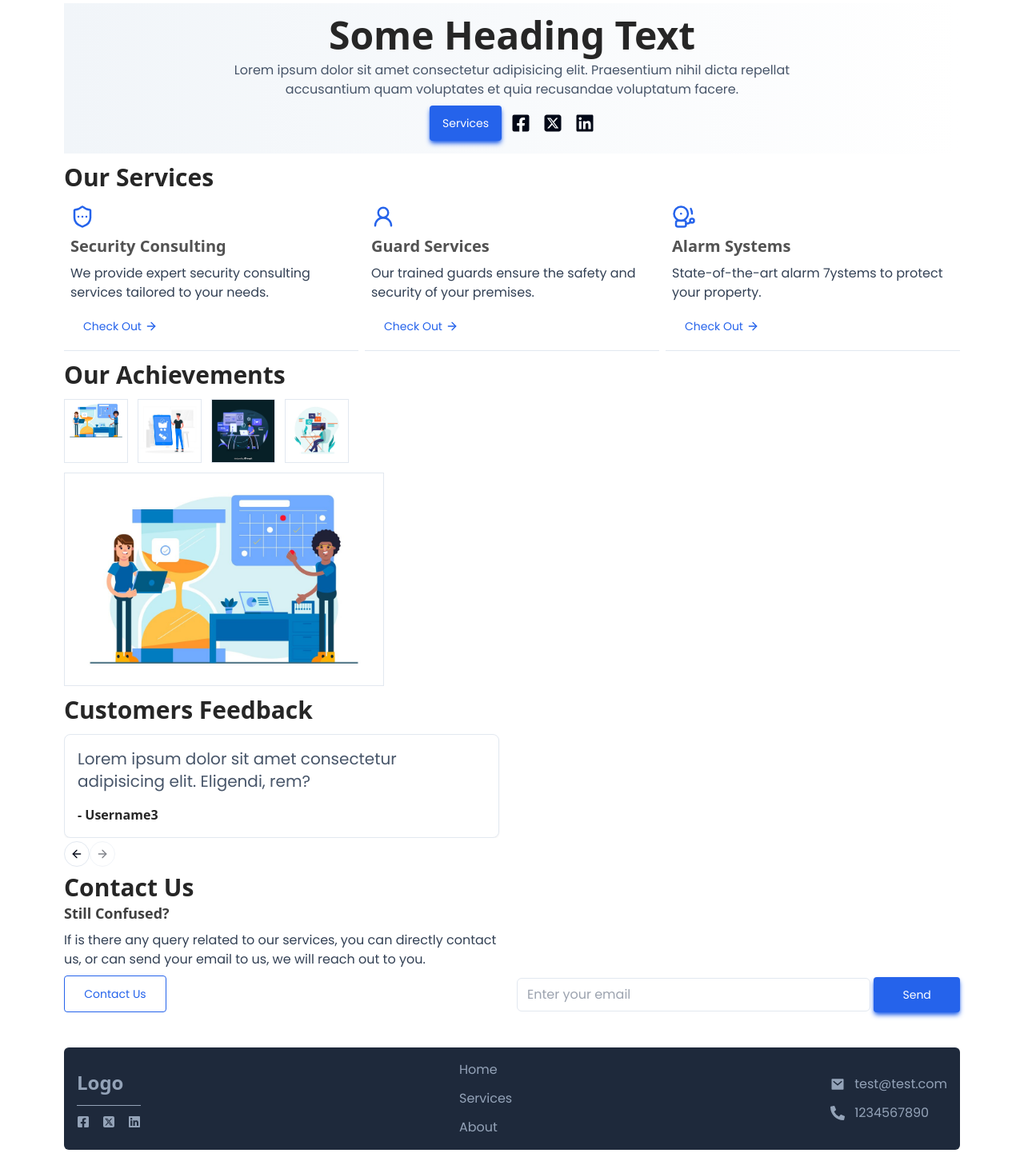
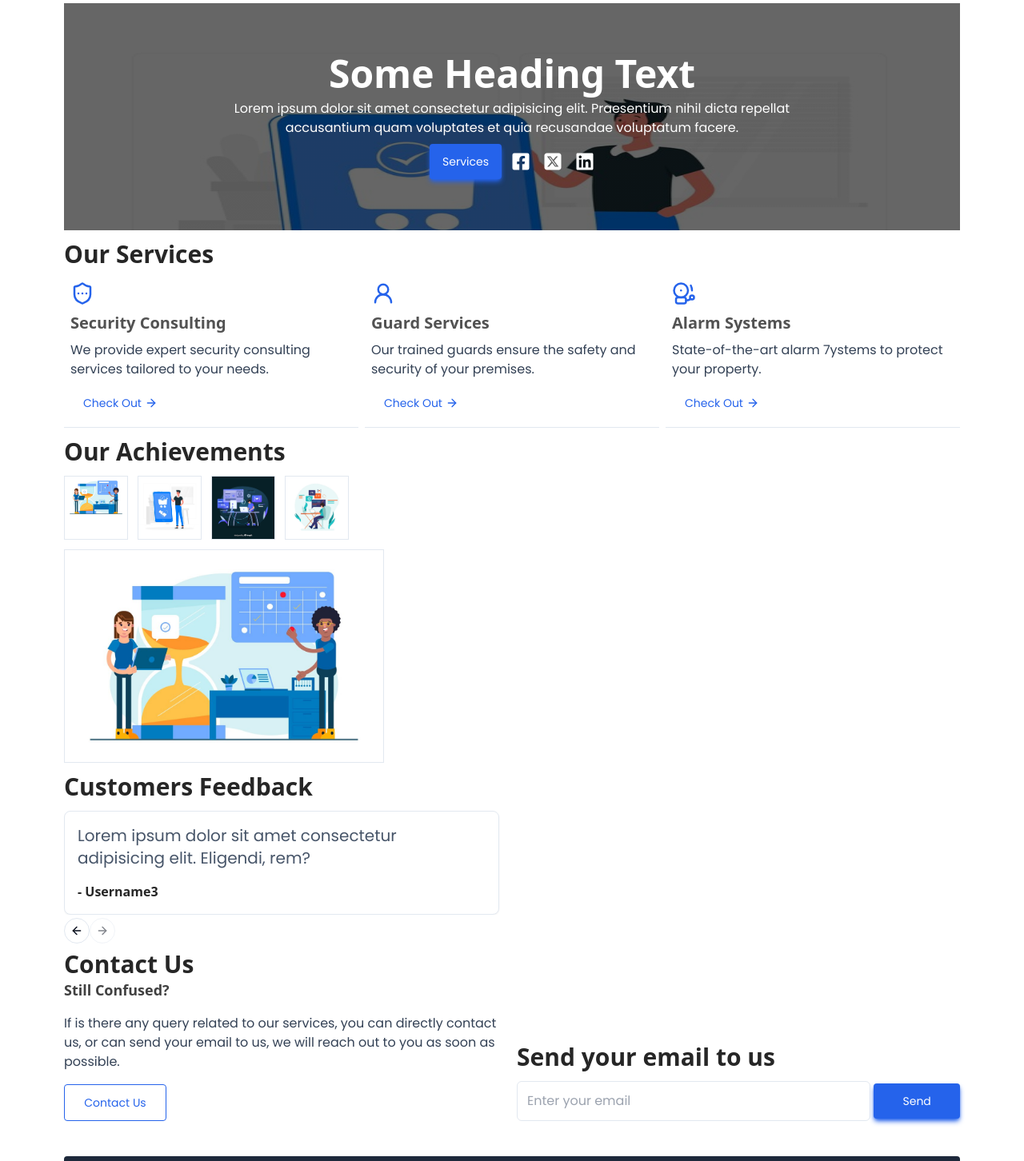
Before and after one commit to Its-Samir/security-service-site, a Next.js app: page / in a window 1280 px wide. Shown: the part 60-1512 px from the top of the page at 80% size. Built offline with nearby package versions, Linux system fonts and the light colour scheme.

Commit message:
a little changes into some components

```diff
--- a/app/page.tsx
+++ b/app/page.tsx
@@ -17,7 +17,7 @@ export default function Home() {
 			<CallToAction />
 			<Footer />
 			<div className="pb-2 text-center text-sm">
-				<span>Copyright 2024</span>
+				<span>&#169; Copyright Logo</span>
 			</div>
 		</main>
 	);
--- a/components/Achievements.tsx
+++ b/components/Achievements.tsx
@@ -76,7 +76,7 @@ export default function Achievements() {
 					/>
 				</div>
 			</div>
-			<div className="w-[25rem] border">
+			<div className="w-auto md:w-[25rem] border">
 				<Image
 					src={currentImg}
 					alt="img"
--- a/components/CallToAction.tsx
+++ b/components/CallToAction.tsx
@@ -6,26 +6,29 @@ export default function CallToAction() {
 		<section className="py-8">
 			<HeadingSecondary>Contact Us</HeadingSecondary>
 			<div className="md:flex md:flex-row flex-col md:items-end space-y-3 gap-3">
-				<div className="flex flex-col space-y-2 flex-1">
+				<div className="flex flex-col space-y-4 flex-1">
 					<h1 className="text-neutral-700 text-lg font-bold font-sans">
 						Still Confused?
 					</h1>
 					<p className="text-slate-700 text-sm md:text-base">
 						If is there any query related to our services, you can
 						directly contact us, or can send your email to us, we will
-						reach out to you.
+						reach out to you as soon as possible.
 					</p>
 					<Button className="w-[8rem] text-blue-600 bg-transparent border-blue-600 border shadow-none">
 						Contact Us
 					</Button>
 				</div>
-				<div className="flex items-center gap-1 flex-1">
-					<input
-						type="text"
-						placeholder="Enter your email"
-						className="py-2 px-3 rounded-md border w-full focus:outline-none"
-					/>
-					<Button className="w-auto sm:w-[8rem]">Send</Button>
+				<div className="flex flex-col space-y-3 flex-1">
+					<HeadingSecondary>Send your email to us</HeadingSecondary>
+					<div className="flex items-center gap-1">
+						<input
+							type="text"
+							placeholder="Enter your email"
+							className="text-slate-500 py-2 md:py-3 px-3 rounded-md border w-full focus:outline-none"
+						/>
+						<Button className="w-[7rem] sm:w-[8rem]">Send</Button>
+					</div>
 				</div>
 			</div>
 		</section>
--- a/components/Footer.tsx
+++ b/components/Footer.tsx
@@ -1,17 +1,19 @@
 import { FaFacebookSquare, FaLinkedin, FaPhoneAlt } from "react-icons/fa";
-import { FaSquareXTwitter } from "react-icons/fa6";
+import {
+	FaLocationDot,
+	FaMapLocation,
+	FaSquareXTwitter,
+} from "react-icons/fa6";
 import { RiMailFill } from "react-icons/ri";
 
 export default function Footer() {
 	return (
-		<footer className="flex-col sm:flex-row sm:flex justify-between sm:space-y-0 space-y-4 sm:items-center bg-slate-800 text-slate-400 p-4 hover:text-white rounded-md">
+		<footer className="flex-col sm:flex-row sm:flex justify-between sm:space-y-0 space-y-4 sm:items-end bg-slate-800 text-slate-400 p-4 hover:text-white rounded-sm">
 			<div className="flex flex-col gap-3">
 				<h1 className="text-xl md:text-2xl font-sans font-bold">Logo</h1>
 				<hr className="border-slate-400" />
-				<div className="flex items-center gap-4">
-					<FaFacebookSquare />
-					<FaSquareXTwitter />
-					<FaLinkedin />
+				<div className="flex items-center gap-2">
+					<FaLocationDot /> <span>123, Area One, City, Country</span>
 				</div>
 			</div>
 			<ul className="flex flex-col gap-3 mt-0">
@@ -33,6 +35,11 @@ export default function Footer() {
 					<FaPhoneAlt size={18} /> 1234567890
 				</a>
 			</div>
+			<div className="flex items-center gap-4">
+				<FaFacebookSquare />
+				<FaSquareXTwitter />
+				<FaLinkedin />
+			</div>
 		</footer>
 	);
 }
--- a/components/Header.tsx
+++ b/components/Header.tsx
@@ -4,11 +4,19 @@ import { FaFacebookSquare, FaLinkedin } from "react-icons/fa";
 
 export default function Header() {
 	return (
-		<section className="flex flex-col items-center justify-center space-y-2 p-4 bg-gradient-to-r from-slate-100 to-transparent">
-			<h1 className="text-3xl md:text-5xl text-neutral-800 font-sans font-bold text-center">
+		<section
+			style={{
+				background:
+					"linear-gradient(45deg, rgba(0,0,0,0.6), rgba(0,0,0,0.6)), url('/image3.jpg') ",
+				backgroundPosition: "top",
+				backgroundSize: "100% 200%",
+			}}
+			className="flex flex-col text-white items-center justify-center space-y-2 p-4 bg-gradient-to-r from-slate-100 to-transparent py-[4rem]"
+		>
+			<h1 className="text-3xl md:text-5xl font-sans font-bold text-center">
 				Some Heading Text
 			</h1>
-			<p className="text-slate-600 text-center md:w-2/3 w-full md:text-base text-sm">
+			<p className="text-center md:w-2/3 w-full md:text-base text-sm">
 				Lorem ipsum dolor sit amet consectetur adipisicing elit. Praesentium
 				nihil dicta repellat accusantium quam voluptates et quia recusandae
 				voluptatum facere.
--- a/components/Navbar.tsx
+++ b/components/Navbar.tsx
@@ -4,14 +4,14 @@ export default function Navbar() {
 	return (
 		<nav className="flex items-center justify-between py-1 z-50 bg-white sticky top-0">
 			<h1 className="text-2xl text-neutral-600">Logo</h1>
-			<ul className="hidden md:flex items-center gap-4 text-slate-600">
-				<li className="hover:underline px-3 rounded-full">
+			<ul className="hidden md:flex items-center gap-4 text-slate-600 *:px-3 *:rounded-full">
+				<li className="hover:underline">
 					<a href="#">Home</a>
 				</li>
-				<li className="hover:underline px-3 rounded-full">
+				<li className="hover:underline">
 					<a href="#">Services</a>
 				</li>
-				<li className="hover:underline px-3 rounded-full">
+				<li className="hover:underline">
 					<a href="#">About</a>
 				</li>
 			</ul>
--- /dev/null
+++ b/components/ui/textarea.tsx
@@ -0,0 +1,24 @@
+import * as React from "react"
+
+import { cn } from "@/lib/utils"
+
+export interface TextareaProps
+  extends React.TextareaHTMLAttributes<HTMLTextAreaElement> {}
+
+const Textarea = React.forwardRef<HTMLTextAreaElement, TextareaProps>(
+  ({ className, ...props }, ref) => {
+    return (
+      <textarea
+        className={cn(
+          "flex min-h-[80px] w-full rounded-md border border-input bg-background px-3 py-2 text-sm ring-offset-background placeholder:text-muted-foreground focus-visible:outline-none focus-visible:ring-2 focus-visible:ring-ring focus-visible:ring-offset-2 disabled:cursor-not-allowed disabled:opacity-50",
+          className
+        )}
+        ref={ref}
+        {...props}
+      />
+    )
+  }
+)
+Textarea.displayName = "Textarea"
+
+export { Textarea }
```
